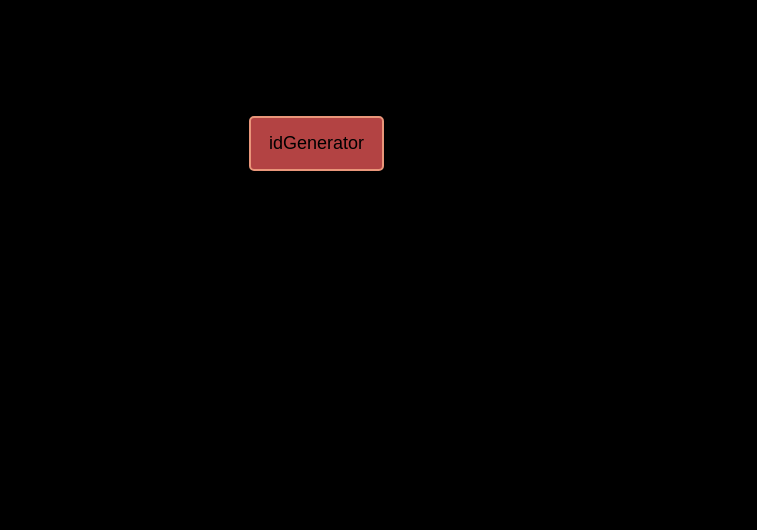
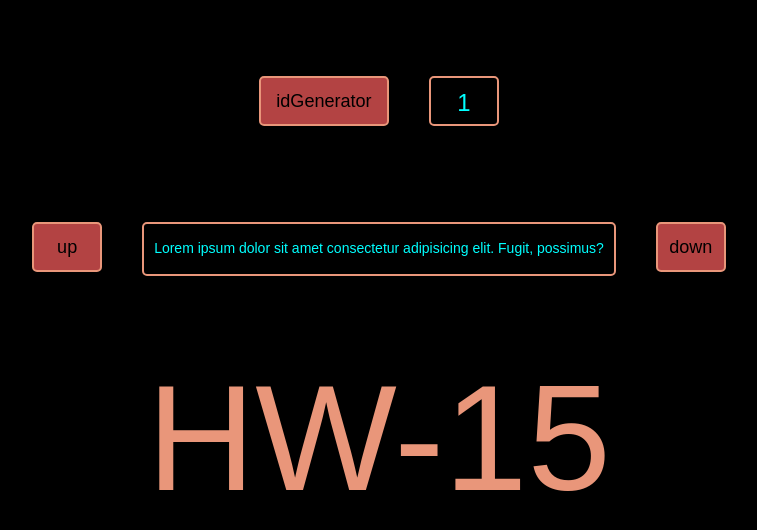
Before and after one commit to OlehMy/adv-hw-14-OlehMykolaichuk, a plain HTML site: page index.html in a window 1280 px wide. Both pictures are taken after a click on the button "idGenerator". Shown: the whole page, without its empty margins (261-1018 px from the left). Drawn offline with Linux system fonts and the light colour scheme; a web font is replaced by a local one.

Commit message:
First version

```diff
--- a/index.html
+++ b/index.html
@@ -14,13 +14,18 @@
 
 <body>
 
-    <div class="buttons__wrapper">
-        <button id="generate__blocks">idGenerator</button>
+    <div class="conteiner">
+        <button id="id-generator">idGenerator</button>
+        <p id="id-number">-</p>
     </div>
 
-    <h1 id="title">
-        <HW id="15"></HW>
-    </h1>
+    <div class="conteiner">
+        <button id="font-size-up">up</button>
+        <p id="some-text">Lorem ipsum dolor sit amet consectetur adipisicing elit. Fugit, possimus?</p>
+        <button id="font-size-down">down</button>
+    </div>
+
+    <h1 id="title">HW-15</h1>
 
     <script src="main.js"></script>
 
--- a/main.js
+++ b/main.js
@@ -1 +1,42 @@
-const title = document.querySelector('#title');
+const idGeneratorBut = document.querySelector('#id-generator');
+const idNumber = document.querySelector('#id-number');
+const fontSizeUp = document.querySelector('#font-size-up');
+const fontSizeDown = document.querySelector('#font-size-down');
+const someText = document.querySelector('#id-number');
+
+function* createIdGenerator() {
+    let i = 1;
+    while (i < Infinity) {
+        yield i++;
+    };
+};
+const idGenerator = createIdGenerator();
+
+idGeneratorBut.addEventListener('click', () => {
+    idNumber.innerHTML = '';
+    idNumber.innerHTML = `${idGenerator.next().value}`
+})
+
+
+let defaultValue = 14;
+
+function* newFontGenerator(upOrDown) {
+    while (defaultValue) {
+        if (upOrDown === 'up') {
+            yield defaultValue = defaultValue + 2;
+        } else if (upOrDown === 'down') {
+            yield defaultValue = defaultValue - 2;
+        };
+    };
+};
+
+const fontGeneratorUp = newFontGenerator("up");
+const fontGeneratorDown = newFontGenerator("down");
+
+fontSizeUp.addEventListener('click', () => {
+    document.querySelector('html').style.fontSize = `${fontGeneratorUp.next().value}px`;
+})
+
+fontSizeDown.addEventListener('click', () => {
+    document.querySelector('html').style.fontSize = `${fontGeneratorDown.next().value}px`;
+})
--- a/style.css
+++ b/style.css
@@ -1,33 +1,43 @@
+html {
+    font-size: 14px;
+}
+
 body {
-    margin: 35vh auto;
+    margin: 0 auto;
     background-color: black;
     color: darksalmon;
-    font-family: 'Audiowide', sans-serif;
+    font-size: 1rem;
     font-family: 'Fredericka the Great', sans-serif;
 }
 
-.buttons__wrapper {
-    position: absolute;
-    top: 12%;
-    left: calc(50% - 150px);
-    width: 300px;
+*,
+*:before,
+*:after {
+    box-sizing: border-box;
+    margin: 0;
+    padding: 0;
+}
+
+.conteiner {
+    margin: 7vh auto 0;
+    min-width: fit-content;
     height: fit-content;
     display: flex;
     flex-wrap: wrap;
-    justify-content: space-between;
+    justify-content: center;
 }
 
 button {
-    margin: 20px;
+    margin: 1.43rem;
     cursor: pointer;
     font-family: 'Fredericka the Great', sans-serif;
-    font-size: 18px;
-    width: 135px;
-    height: 55px;
+    font-size: 1.29rem;
+    width: 9.29rem;
+    height: 3.57rem;
     outline: none;
     background-color: rgb(179, 67, 67);
     border: 2px solid darksalmon;
-    border-radius: 5px;
+    border-radius: 0.36rem;
     -webkit-transition: background-color .2s linear, color .2s linear, box-shadow .3s ease-in-out;
     transition: background-color .2s linear, color .2s linear, box-shadow .3s ease-in-out;
 }
@@ -39,18 +49,42 @@ button:disabled {
     box-shadow: 0 0 10px 5px rgb(177, 179, 67);
 }
 
-.invisible {
-    display: none;
+#id-number,
+#some-text {
+    margin: 1.43rem;
+    line-height: 3.57rem;
+    font-size: 1.71rem;
+    color: cyan;
+    text-align: center;
+    min-width: 5rem;
+    max-width: fit-content;
+    height: 3.57rem;
+    border: 2px solid darksalmon;
+    border-radius: 5px;
+}
+
+#font-size-up,
+#font-size-down {
+    width: 5rem;
+}
+
+#some-text {
+    width: fit-content;
+    height: fit-content;
+    min-height: 3.57rem;
+    font-size: 1rem;
+    padding: 0 0.71rem;
 }
 
 h1 {
-    font-size: 150px;
+    margin-top: 7vh;
+    font-size: 10.71rem;
     font-weight: 400;
     text-align: center;
 }
 
 @media (max-width: 576px) {
     h1 {
-        font-size: 70px;
+        font-size: 5rem;
     }
 }
```
